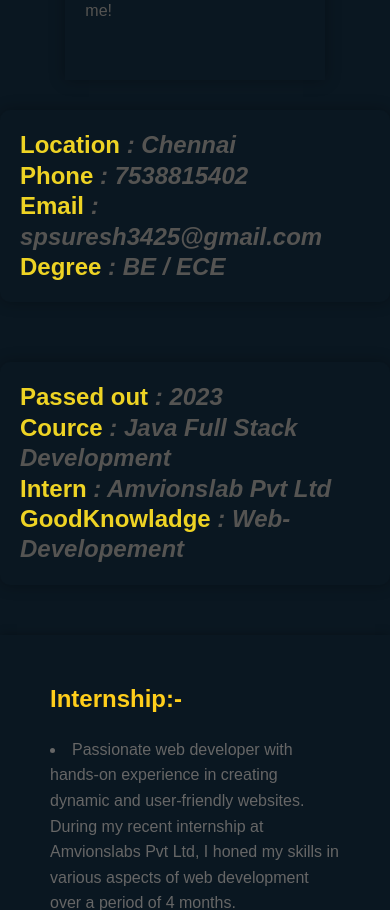
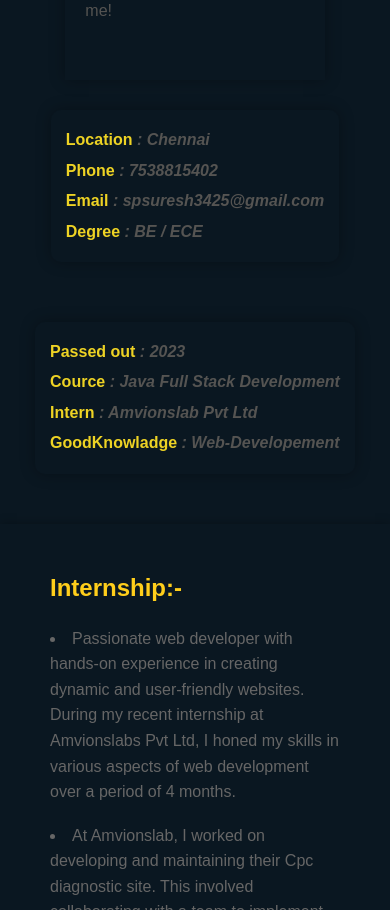
Before and after one commit to suresh328/Portfolio, a React (Create React App) app: page /about in a window 390 px wide. Shown: the part 1573-2483 px from the top of the page. Built offline with nearby package versions, Linux system fonts and the light colour scheme; a web font is replaced by a local one.

Commit message:
new changes

```diff
--- a/src/App.css
+++ b/src/App.css
@@ -627,6 +627,21 @@ form input, form textarea{
         line-height: 1.9rem;
 
     }
+    .about-me-left{
+        padding: 15px;
+
+    }
+    .about-me-right{
+        padding: 15px;
+
+    }
+    .abt-container h2{
+        color: #eed324;
+        font-size: 16px;
+    }
+    .abt-container h2 .em{
+        color: #555452;
+    }
 }
 
 /* <============= abt-container ==================> */
```
